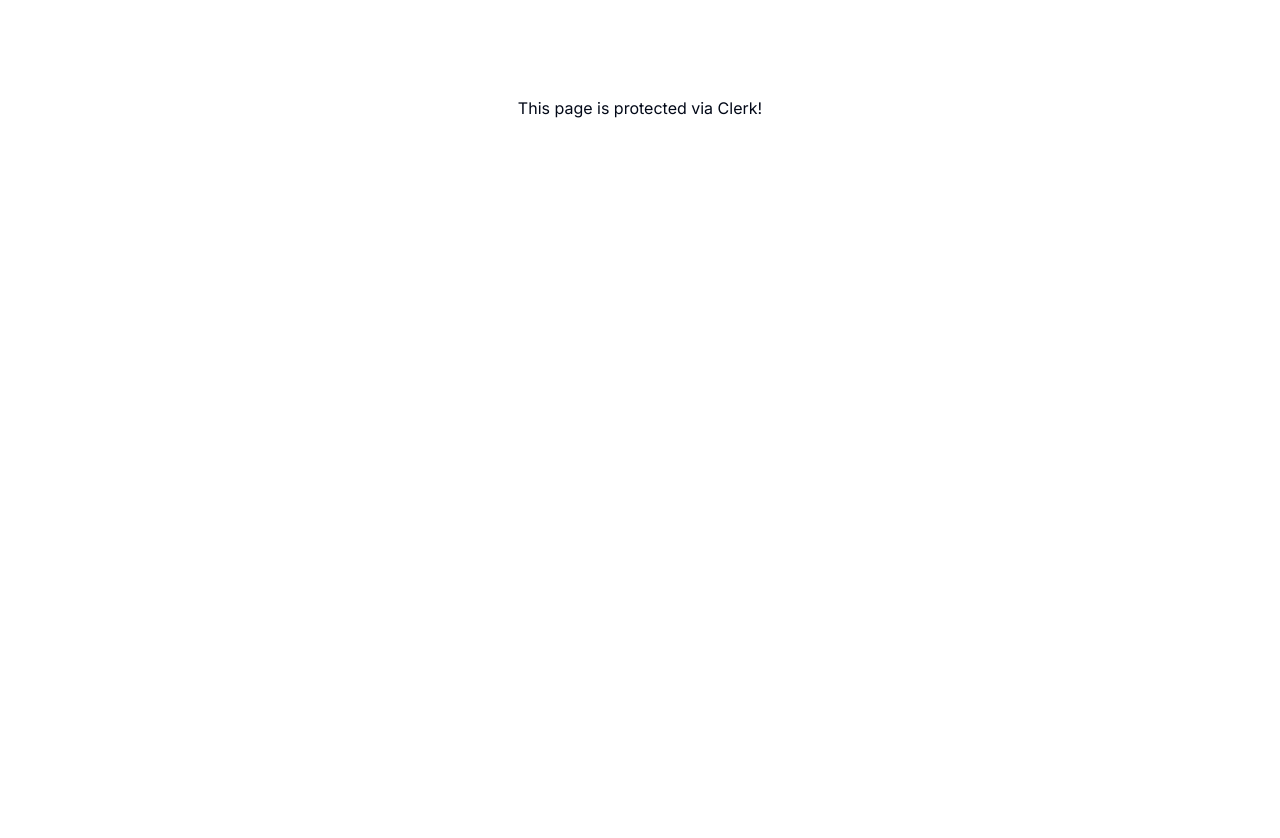
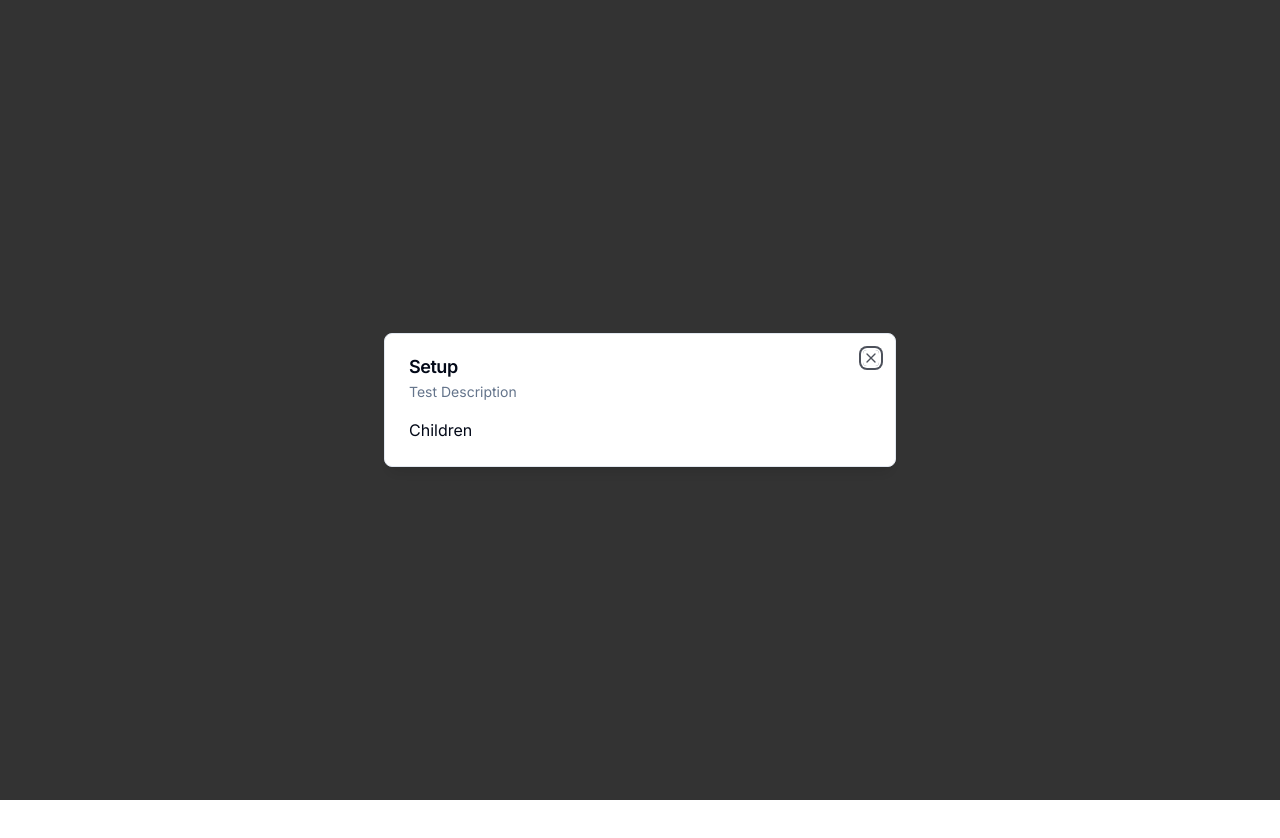
Before and after one commit to EpicIbby101/resto-flow-admin, a Next.js app: page / in a window 1280 px wide. Shown: the top 838 px of the page. After the commit the page ends 800 px from the top, so only its background shows below. Built offline with nearby package versions, Linux system fonts and the light colour scheme.

Commit message:
Created and implemented a basic modal component

```diff
--- a/app/(root)/page.tsx
+++ b/app/(root)/page.tsx
@@ -1,15 +1,23 @@
-import Image from 'next/image'
-import { UserButton } from '@clerk/nextjs'
+"use client";
 
-export default function Home() {
+import { Modal } from "@/components/ui/modal";
+import { UserButton } from "@clerk/nextjs";
+
+export default function Setup() {
   return (
-    <div>
-    <div className="flex min-h-screen flex-col items-center justify-between p-24">
-      This page is protected via Clerk!
+    // Getting a hydration error here. Need to fix.
+    <div className="p-4">
+      <div className="flex items-end justify-end p-5 ">
+        <UserButton afterSignOutUrl="/" />
+      </div>
+      <Modal
+        title="Setup"
+        description="Test Description"
+        isOpen
+        onClose={() => {}}
+      >
+        Children
+      </Modal>
     </div>
-    <div className="h-screen">
-      <UserButton afterSignOutUrl="/"/>
-    </div>
-    </div>
-  )
+  );
 }
--- /dev/null
+++ b/components/ui/dialog.tsx
@@ -0,0 +1,122 @@
+"use client"
+
+import * as React from "react"
+import * as DialogPrimitive from "@radix-ui/react-dialog"
+import { X } from "lucide-react"
+
+import { cn } from "@/lib/utils"
+
+const Dialog = DialogPrimitive.Root
+
+const DialogTrigger = DialogPrimitive.Trigger
+
+const DialogPortal = DialogPrimitive.Portal
+
+const DialogClose = DialogPrimitive.Close
+
+const DialogOverlay = React.forwardRef<
+  React.ElementRef<typeof DialogPrimitive.Overlay>,
+  React.ComponentPropsWithoutRef<typeof DialogPrimitive.Overlay>
+>(({ className, ...props }, ref) => (
+  <DialogPrimitive.Overlay
+    ref={ref}
+    className={cn(
+      "fixed inset-0 z-50 bg-black/80  data-[state=open]:animate-in data-[state=closed]:animate-out data-[state=closed]:fade-out-0 data-[state=open]:fade-in-0",
+      className
+    )}
+    {...props}
+  />
+))
+DialogOverlay.displayName = DialogPrimitive.Overlay.displayName
+
+const DialogContent = React.forwardRef<
+  React.ElementRef<typeof DialogPrimitive.Content>,
+  React.ComponentPropsWithoutRef<typeof DialogPrimitive.Content>
+>(({ className, children, ...props }, ref) => (
+  <DialogPortal>
+    <DialogOverlay />
+    <DialogPrimitive.Content
+      ref={ref}
+      className={cn(
+        "fixed left-[50%] top-[50%] z-50 grid w-full max-w-lg translate-x-[-50%] translate-y-[-50%] gap-4 border bg-background p-6 shadow-lg duration-200 data-[state=open]:animate-in data-[state=closed]:animate-out data-[state=closed]:fade-out-0 data-[state=open]:fade-in-0 data-[state=closed]:zoom-out-95 data-[state=open]:zoom-in-95 data-[state=closed]:slide-out-to-left-1/2 data-[state=closed]:slide-out-to-top-[48%] data-[state=open]:slide-in-from-left-1/2 data-[state=open]:slide-in-from-top-[48%] sm:rounded-lg",
+        className
+      )}
+      {...props}
+    >
+      {children}
+      <DialogPrimitive.Close className="absolute right-4 top-4 rounded-sm opacity-70 ring-offset-background transition-opacity hover:opacity-100 focus:outline-none focus:ring-2 focus:ring-ring focus:ring-offset-2 disabled:pointer-events-none data-[state=open]:bg-accent data-[state=open]:text-muted-foreground">
+        <X className="h-4 w-4" />
+        <span className="sr-only">Close</span>
+      </DialogPrimitive.Close>
+    </DialogPrimitive.Content>
+  </DialogPortal>
+))
+DialogContent.displayName = DialogPrimitive.Content.displayName
+
+const DialogHeader = ({
+  className,
+  ...props
+}: React.HTMLAttributes<HTMLDivElement>) => (
+  <div
+    className={cn(
+      "flex flex-col space-y-1.5 text-center sm:text-left",
+      className
+    )}
+    {...props}
+  />
+)
+DialogHeader.displayName = "DialogHeader"
+
+const DialogFooter = ({
+  className,
+  ...props
+}: React.HTMLAttributes<HTMLDivElement>) => (
+  <div
+    className={cn(
+      "flex flex-col-reverse sm:flex-row sm:justify-end sm:space-x-2",
+      className
+    )}
+    {...props}
+  />
+)
+DialogFooter.displayName = "DialogFooter"
+
+const DialogTitle = React.forwardRef<
+  React.ElementRef<typeof DialogPrimitive.Title>,
+  React.ComponentPropsWithoutRef<typeof DialogPrimitive.Title>
+>(({ className, ...props }, ref) => (
+  <DialogPrimitive.Title
+    ref={ref}
+    className={cn(
+      "text-lg font-semibold leading-none tracking-tight",
+      className
+    )}
+    {...props}
+  />
+))
+DialogTitle.displayName = DialogPrimitive.Title.displayName
+
+const DialogDescription = React.forwardRef<
+  React.ElementRef<typeof DialogPrimitive.Description>,
+  React.ComponentPropsWithoutRef<typeof DialogPrimitive.Description>
+>(({ className, ...props }, ref) => (
+  <DialogPrimitive.Description
+    ref={ref}
+    className={cn("text-sm text-muted-foreground", className)}
+    {...props}
+  />
+))
+DialogDescription.displayName = DialogPrimitive.Description.displayName
+
+export {
+  Dialog,
+  DialogPortal,
+  DialogOverlay,
+  DialogClose,
+  DialogTrigger,
+  DialogContent,
+  DialogHeader,
+  DialogFooter,
+  DialogTitle,
+  DialogDescription,
+}
--- /dev/null
+++ b/components/ui/modal.tsx
@@ -0,0 +1,48 @@
+"use client";
+
+import {
+  Dialog,
+  DialogContent,
+  DialogDescription,
+  DialogHeader,
+  DialogTitle,
+} from "@/components/ui/dialog";
+
+// Here we describe the interface for the modal
+interface ModalProps {
+  title: string;
+  description: string;
+  isOpen: boolean;
+  onClose: () => void; // Function described as a void
+  children?: React.ReactNode; // Optional children
+}
+
+export const Modal: React.FC<ModalProps> = ({
+  title,
+  description,
+  isOpen,
+  onClose,
+  children,
+}) => {
+  // Defining the onChange function using ShadCN
+  const onChange = (open: boolean) => {
+    if (!open) {
+      onClose();
+    }
+  };
+
+  return (
+    // Rendering our dialog modal
+    <Dialog open={isOpen} onOpenChange={onChange}>
+      <DialogContent>
+        <DialogHeader>
+          <DialogTitle>{title}</DialogTitle>
+          <DialogDescription>{description}</DialogDescription>
+        </DialogHeader>
+        <div>
+            {children}
+        </div>
+      </DialogContent>
+    </Dialog>
+  );
+};
--- a/package.json
+++ b/package.json
@@ -10,6 +10,7 @@
   },
   "dependencies": {
     "@clerk/nextjs": "^4.29.1",
+    "@radix-ui/react-dialog": "^1.0.5",
     "class-variance-authority": "^0.7.0",
     "clsx": "^2.1.0",
     "lucide-react": "^0.303.0",
@@ -17,7 +18,8 @@
     "react": "^18",
     "react-dom": "^18",
     "tailwind-merge": "^2.2.0",
-    "tailwindcss-animate": "^1.0.7"
+    "tailwindcss-animate": "^1.0.7",
+    "zustand": "^4.4.7"
   },
   "devDependencies": {
     "@types/node": "^20",
```
Also changed, not shown: 1 other file (tests, documents, lock files or other folders).
